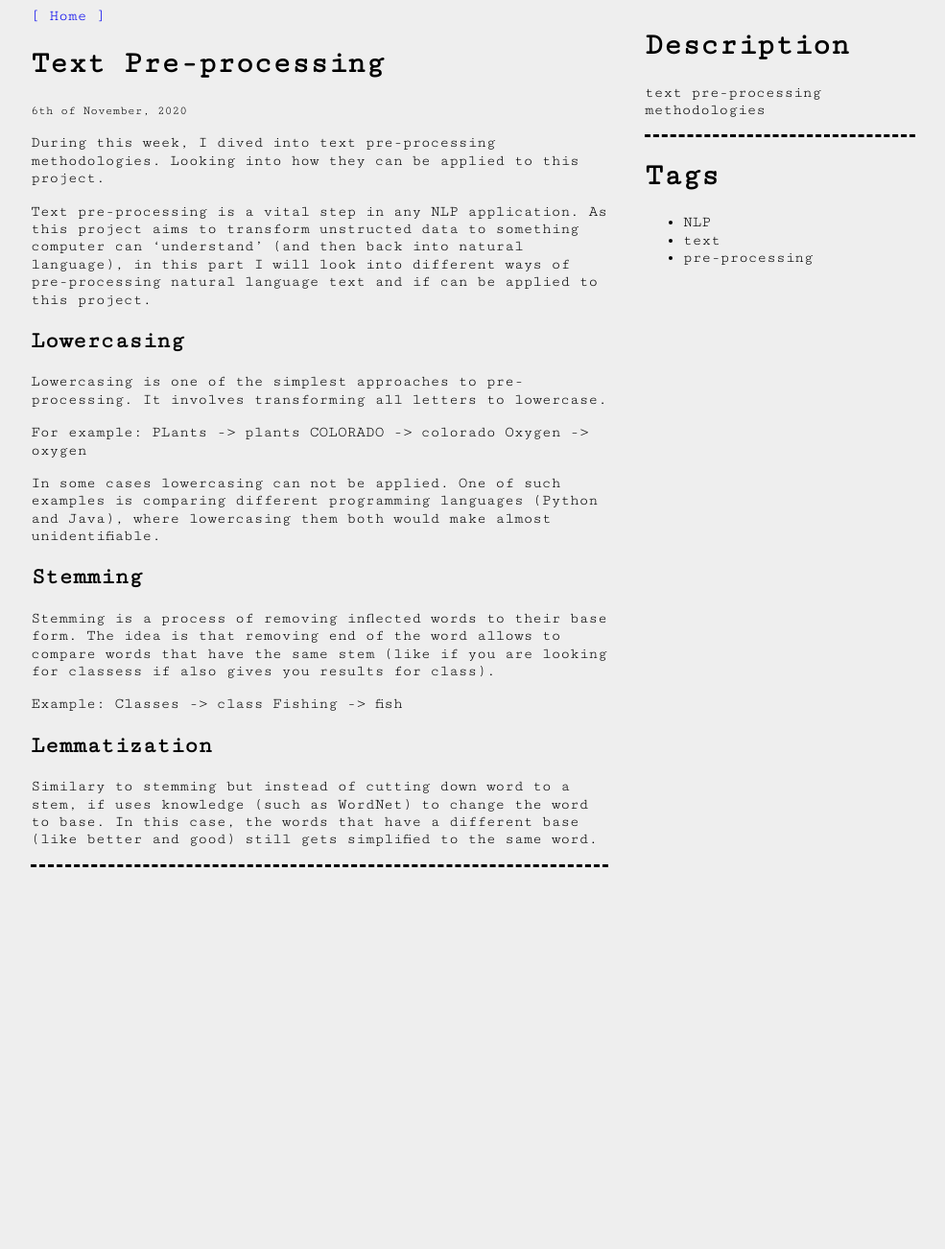
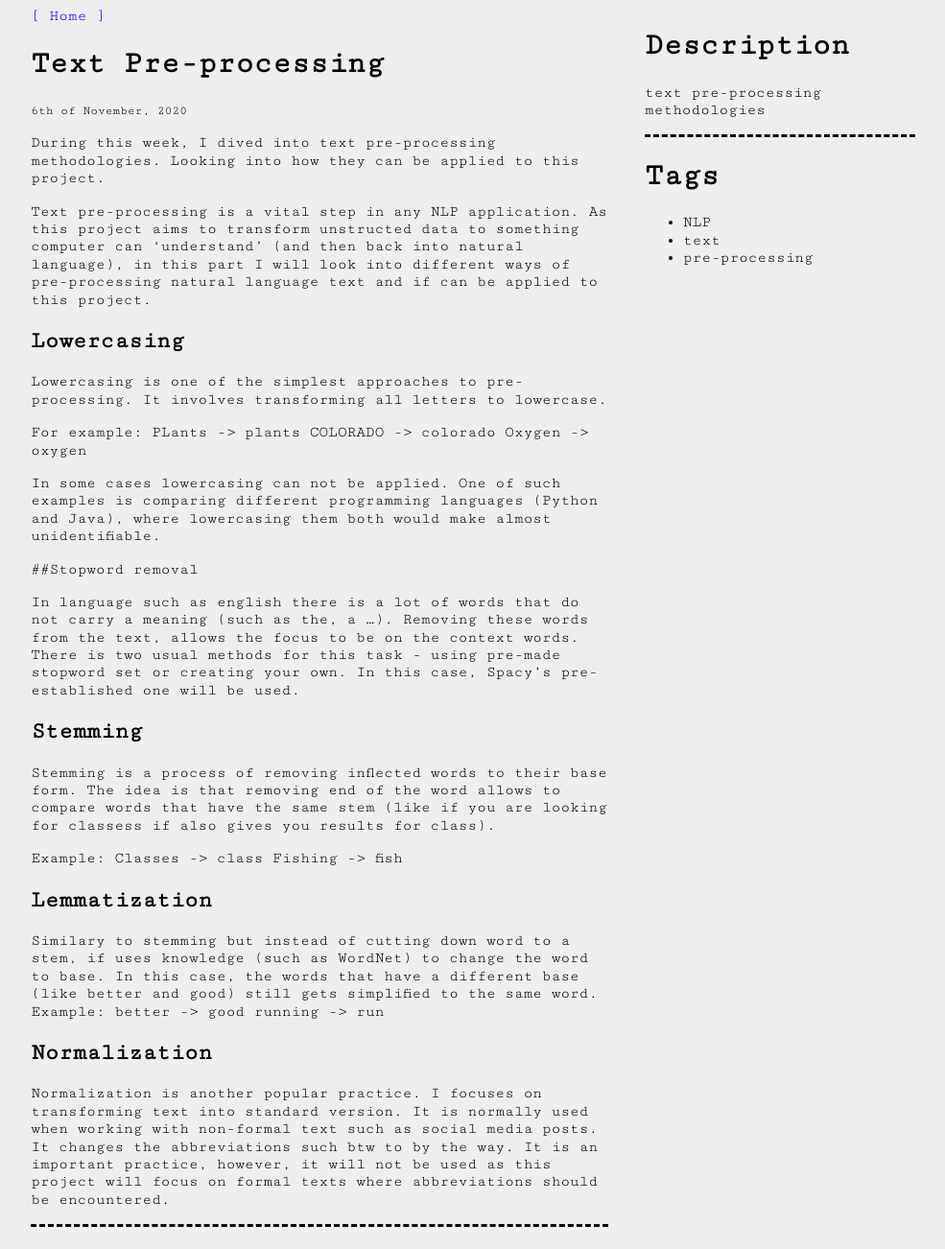
Before and after one commit to AugustTom/Question-Generator, a Jekyll site: the page built from _posts/2020-11-06-text-pre-processing.md, in a window 1280 px wide. Shown: the whole page at 96% size, without its empty margins (147-1132 px from the left). Built offline with Jekyll 4.4.1, drawn with Linux system fonts in a browser that asks for light colours; nearby versions of some CDN libraries; before the commit the page ends 927 px from its top, so only the background shows below that.

Commit message:
Update pre-processing post

```diff
--- a/_posts/2020-11-06-text-pre-processing.md
+++ b/_posts/2020-11-06-text-pre-processing.md
@@ -27,6 +27,12 @@ For example:
 In some cases lowercasing can not be applied. One of such examples is comparing different programming languages (Python
 and Java), where lowercasing them both would make almost unidentifiable.
 
+##Stopword removal
+
+In language such as english there is a lot of words that do not carry a meaning (such as the, a ...). Removing these words
+from the text, allows the focus to be on the context words. There is two usual methods for this task - using pre-made
+stopword set or creating your own. In this case, Spacy's pre-established one will be used.
+
 ## Stemming
 
 Stemming is a process of removing inflected words to their base form. The idea is that removing end of the word allows
@@ -39,3 +45,13 @@ Example:
 ## Lemmatization
 Similary to stemming but instead of cutting down word to a stem, if uses knowledge (such as WordNet) to change the word
 to base. In this case, the words that have a different base (like better and good) still gets simplified to the same word.
+Example:
+    better -> good
+    running -> run
+
+## Normalization
+
+Normalization is another popular practice. I focuses on transforming text into standard version. It is normally used
+ when working with non-formal text such as social media posts. It changes the abbreviations such btw to by the way.
+ It is an important practice, however, it will not be used as this project will focus on formal texts where abbreviations
+ should be encountered.
```
